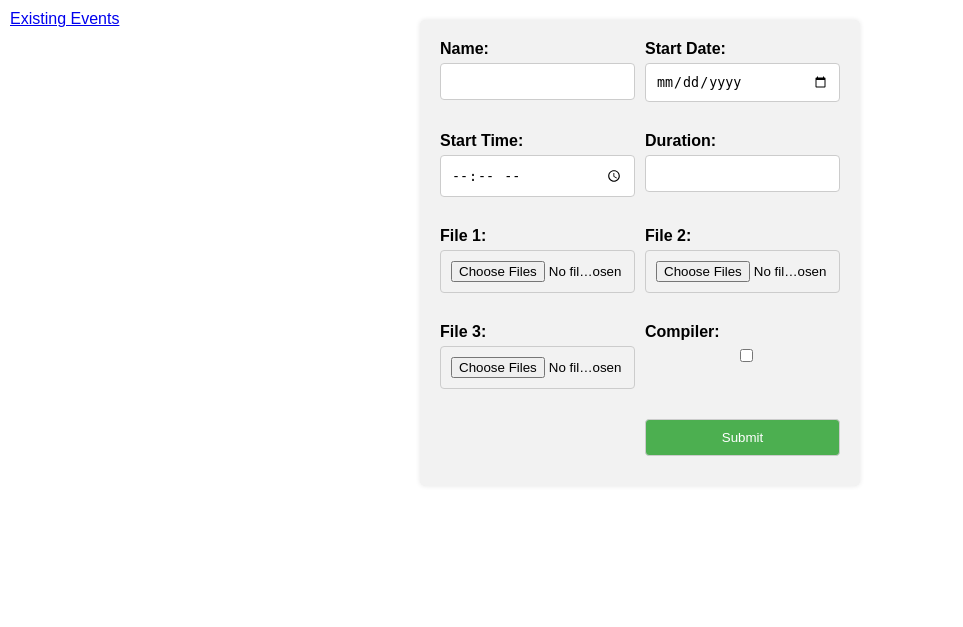
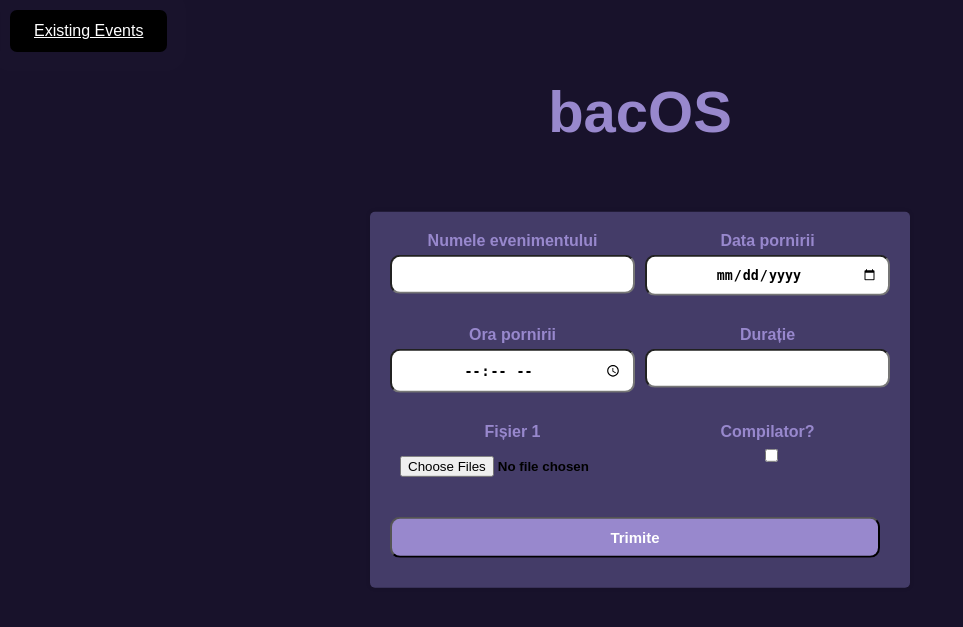
Before and after one commit to nitumario/bacOS, a Flask app: page / in a window 1280 px wide. Shown: the top 627 px of the page, without its empty margins (0-963 px from the left). Run offline with Flask 3, Linux system fonts and the light colour scheme.

Commit message:
schimbare design pt creare evenimente

```diff
--- a/templates/index.html
+++ b/templates/index.html
@@ -1,18 +1,23 @@
 <!DOCTYPE html>
 <html>
 <head>
-    <title>Start Date and Hour Form</title>
+    <title>bacOS admin</title>
     <style>
         body {
-            font-family: Arial, sans-serif;
+            font-family: 'Montserrat', sans-serif;
             margin: 0;
             padding: 20px;
+            background-color: #18122B;
         }
 
         form {
-            max-width: 400px;
+            max-width: 500px;
+            top: 50%;
             margin: 0 auto;
-            background-color: #f2f2f2;
+            position: absolute;
+            left: 50%;
+            transform: translate(-50%, -50%);
+            background-color: #443C68;
             padding: 20px;
             border-radius: 5px;
             box-shadow: 0 0 5px rgba(0, 0, 0, 0.1);
@@ -25,26 +30,61 @@
             display: block;
             margin-bottom: 10px;
             font-weight: bold;
+            color: #9888cd;
+            text-align: center;
         }
 
         input[type="date"],
         input[type="time"],
-        input[type="text"],
-        input[type="file"],
-        input[type="checkbox"],
-        input[type="submit"] {
+        input[type="text"]{
             margin-bottom: 10px;
             width: 100%;
             padding: 10px;
-            border: 1px solid #ccc;
-            border-radius: 4px;
+            border-radius: 10px;
             box-sizing: border-box;
+            font-weight: bold;
+            text-align: center;
+
         }
 
-        input[type="submit"] {
-            background-color: #4CAF50;
+        input[type="file"]{
+            margin-bottom: 10px;
+            width: 100%;
+            padding: 10px;
+            border-radius: 10px;
+            box-sizing: border-box;
+            font-weight: bold;
+
+        }
+
+        input[type="checkbox"]{
+            margin-bottom: 10px;
+            width: 100%;
+            padding: 10px;
+            border-radius: 10px;
+            box-sizing: border-box;
+            accent-color: #ffffff;
+            color: #FFFFFF;
+
+        }
+
+        .submit-button {
+            background-color: #9888cd;
             color: white;
             cursor: pointer;
+            margin-bottom: 10px;
+            width: 200%;
+            padding: 10px;
+            border-radius:10px;
+            box-sizing: border-box;
+            font-weight: bold;
+            color: #FFFFFF;
+            font-size: 15px;
+            transition: background-color 0.5s ease-in-out;
+        }
+
+        .submit-button:hover {
+            background-color: #5e46ad;
         }
 
         .existing-events-button {
@@ -66,54 +106,69 @@
         .form-row input {
             margin-bottom: 10px;
         }
+
+
+        .existing-events-button {
+            padding: 12px 24px;
+            background-color: black;
+            color: white;
+            border-radius: 7px;
+            box-shadow: 0 0 0 0 rgba(255, 255, 255, 0.1);
+            animation: pulse 1.75s infinite cubic-bezier(0.66, 0, 0, 1);
+        }
+
+        @keyframes pulse {
+            to {
+                box-shadow: 0 0 0 20px rgba(255, 255, 255, 0);
+            }
+        }
+
+        p{
+            font-size: 58px;
+            color: #9888cd;
+            text-align: center;
+            font-family: 'Montserrat', sans-serif;
+            font-weight: bold;
+        }
+
     </style>
 </head>
 <body>
+    <p>bacOS</p>
     <a href="/events" class="existing-events-button">Existing Events</a>
     <form action="/" method="post" enctype="multipart/form-data">
         <div class="form-row">
-            <label for="name">Name:</label>
+            <label for="name">Numele evenimentului</label>
             <input type="text" id="name" name="name" required>
         </div>
 
         <div class="form-row">
-            <label for="start_date">Start Date:</label>
+            <label for="start_date">Data pornirii</label>
             <input type="date" id="start_date" name="start_date" required>
         </div>
 
         <div class="form-row">
-            <label for="start_time">Start Time:</label>
+            <label for="start_time">Ora pornirii</label>
             <input type="time" id="start_time" name="start_time" required>
         </div>
 
         <div class="form-row">
-            <label for="durata">Duration:</label>
+            <label for="durata">Durație</label>
             <input type="text" id="durata" name="durata" required>
         </div>
 
         <div class="form-row">
-            <label for="file1">File 1:</label>
+            <label for="file1">Fișier 1</label>
             <input type="file" id="file1" name="file1" multiple>
         </div>
 
-        <div class="form-row">
-            <label for="file2">File 2:</label>
-            <input type="file" id="file2" name="file2" multiple>
-        </div>
-
-        <div class="form-row">
-            <label for="file3">File 3:</label>
-            <input type="file" id="file3" name="file3" multiple>
-        </div>
-
-        <div class="form-row">
-            <label for="compiler">Compiler:</label>
+        <div class="form-row browse-button">
+            <label for="compiler">Compilator?</label>
             <input type="checkbox" id="compiler" name="compiler">
         </div>
 
-        <br> <!-- Add a line break here -->
+        <input class = "submit-button" type="submit" value="Trimite">
 
-        <input type="submit" value="Submit">
     </form>
 </body>
 </html>
```
